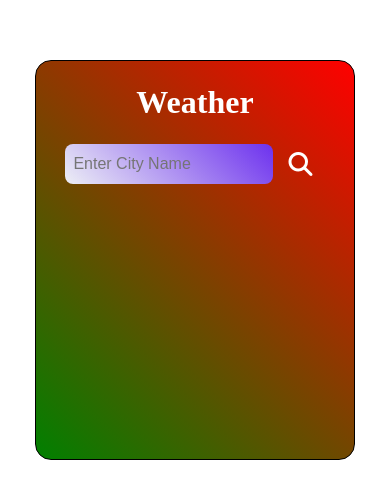
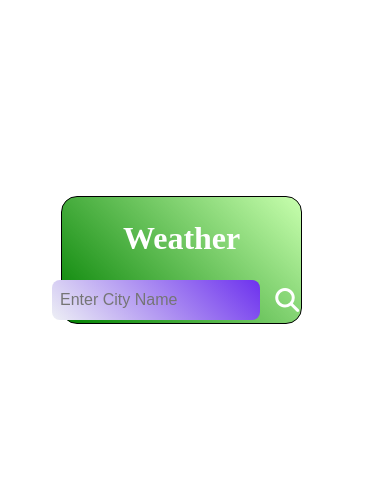
Before and after one commit to PriyanshuSrivastav001/WeatherApp, a React (Vite) app: page / in a window 390 px wide. Shown: the part 162-660 px from the top of the page. Built offline with nearby package versions, Linux system fonts and the light colour scheme.

Commit message:
responsive

```diff
--- a/src/App.css
+++ b/src/App.css
@@ -83,15 +83,17 @@ border: 1px solid white;
   }
  @media (max-width:768px) {
     .weather{
-      height: 25rem;
-      width: 20rem;
-      background-image: linear-gradient(45deg, green,red);
+      height: auto;
+      width: 90%;
+      background-image: linear-gradient(45deg, green,rgba(178, 255, 142, 0.712));
       font-size: 16px;
     }
     @media (max-width: 768px) and (orientation: landscape) {
   .weather {
     width: 60%;
-    height: auto;
+    height: 90%;
+    background-image: linear-gradient(45deg,rgb(245, 145, 145),rgb(184, 8, 8));
+font-size: 16px;
   }
 }
 .icon{
```
